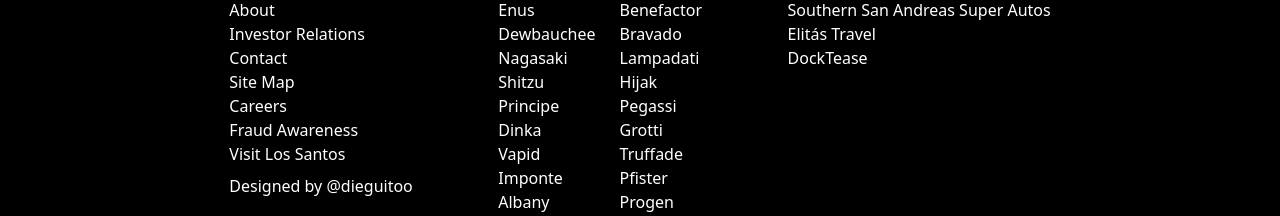
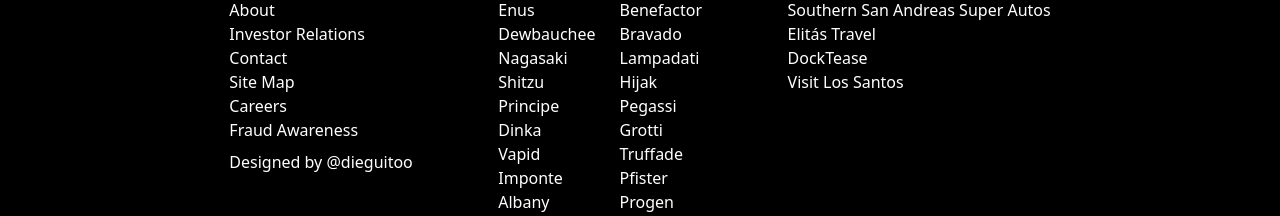
Before and after one commit to diegommelo/legendary-motorsport, a Vue app: page / in a window 1280 px wide. Shown: the part 704-920 px from the top of the page. Built offline with nearby package versions, Linux system fonts and the light colour scheme; no server answers.

Commit message:
core:fixed footer links

```diff
--- a/src/App.vue
+++ b/src/App.vue
@@ -21,7 +21,6 @@
             <li><a href="#">Site Map</a></li>
             <li><a href="#">Careers</a></li>
             <li><a href="#">Fraud Awareness</a></li>
-            <li><a href="https://www.rockstargames.com/V/" target="_blank">Visit Los Santos</a></li>
           </ul>
           <p class="pt-2">Designed by <a href="https://twitter.com/dieguitoo">@dieguitoo</a></p>
         </div>
@@ -60,6 +59,7 @@
             <li><a href="#">Southern San Andreas Super Autos</a></li>
             <li><a href="#">Elitás Travel</a></li>
             <li><a href="#">DockTease</a></li>
+            <li><a href="https://www.rockstargames.com/V/" target="_blank">Visit Los Santos</a></li>
           </ul>
         </div>
       </div>
```
